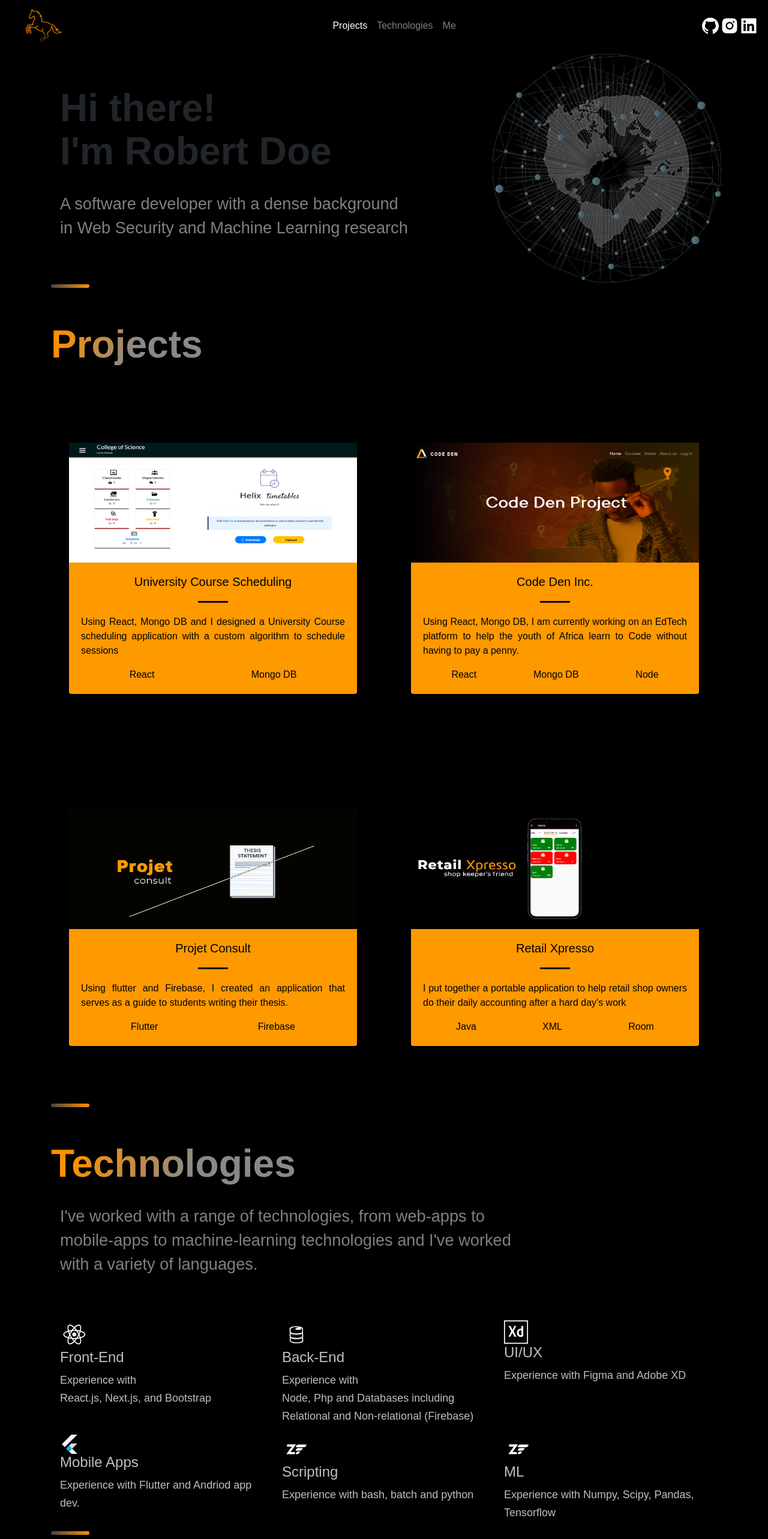
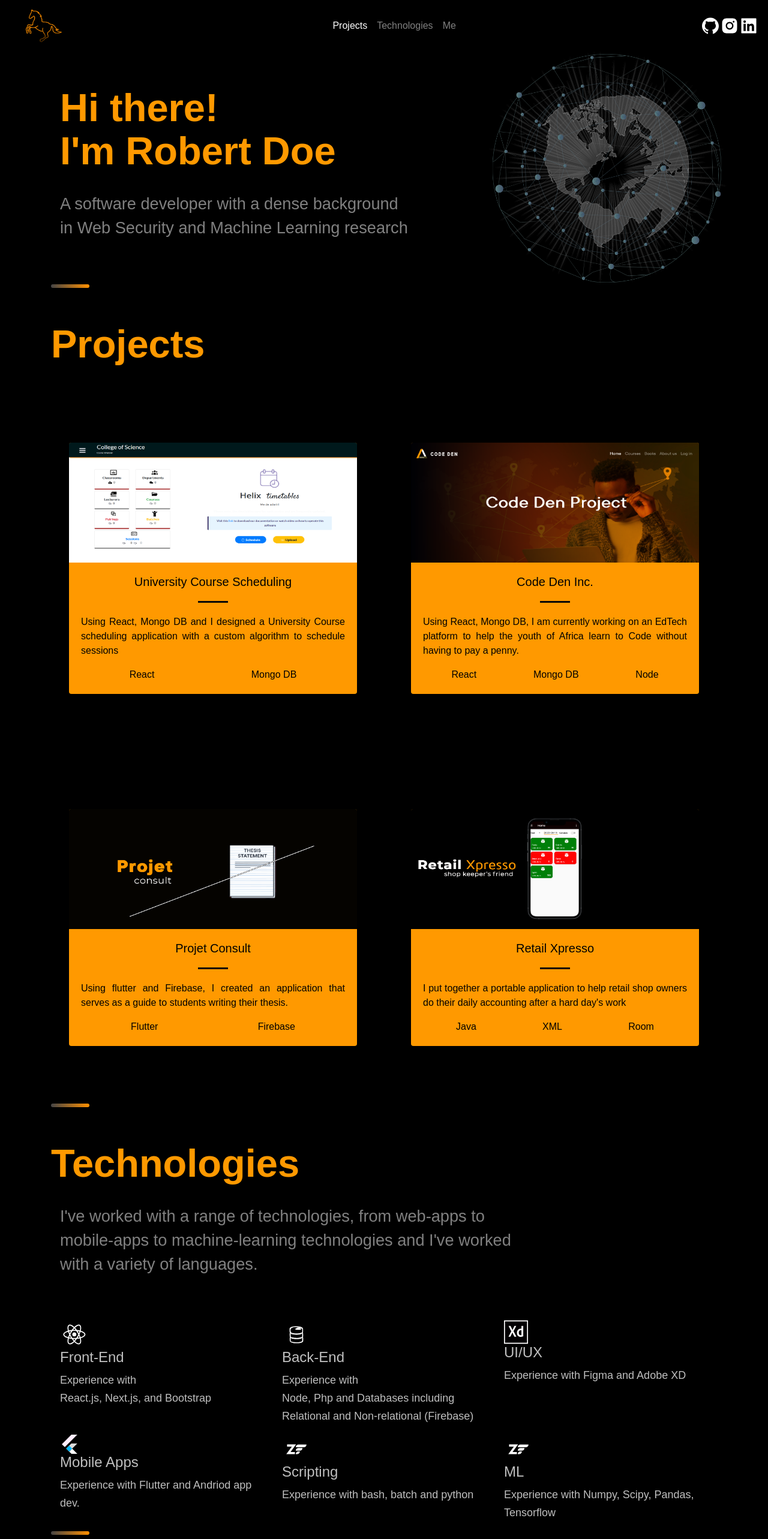
Before and after one commit to Brafamous/porfolio1, a React (Create React App) app: page / in a window 1280 px wide. Shown: the top 2566 px of the page at 60% size. Built offline with nearby package versions, Linux system fonts and the light colour scheme; a web font is replaced by a local one.

Commit message:
Corrections

```diff
--- a/src/App.css
+++ b/src/App.css
@@ -58,11 +58,10 @@
 .project-headline {
     font-weight: 800;
     font-size: 65px;
+    color:#f90;
     line-height: 72px;
     width: max-content;
     max-width: 100%;
-    background: rgba(0, 0, 0, 0) linear-gradient(121.57deg, rgb(255, 144, 0) 18.77%, rgb(137, 137, 138) 60.15%) repeat scroll 0% 0% padding-box text;
-    -webkit-text-fill-color: transparent;
     margin-bottom: 16px;
     padding: 58px 0px 16px;
 }
--- a/src/App.js
+++ b/src/App.js
@@ -4,6 +4,7 @@ import project1Img from './images/project_1.png'
 import project2Img from './images/project_2.png'
 import project3Img from './images/project_3.png'
 import project4Img from './images/project_4.png'
+import project5Img from './images/project_5.png'
 
 function App() {
     return (
@@ -71,7 +72,7 @@ function App() {
                     <div className="row intro-box">
                         <div className="col-md-9">
                             <section className={'container'}>
-                                <h2 className={'greeting_headline'}>Hi there! <br/>I'm Robert Doe</h2>
+                                <h2 className={'project-headline'}>Hi there! <br/>I'm Robert Doe</h2>
                                 <div className="row">
                                     <p className="col-md-9 description-p"> A software developer with a dense background
                                         in Web Security and Machine Learning research
@@ -89,7 +90,7 @@ function App() {
                 <div className="hr-short"></div>
             </div>
             <section className="container projects">
-                <h2 className="project-headline greeting_headline">Projects</h2>
+                <h2 className="project-headline">Projects</h2>
                 <div className="rd-container">
                     <div className="row">
                         <div className="col-md-6">
@@ -179,7 +180,7 @@ function App() {
                 <div className="hr-short"></div>
             </div>
             <section className="container technologies">
-                <h2 className="project-headline greeting_headline">Technologies</h2>
+                <h2 className="project-headline">Technologies</h2>
                 <div className="container">
                     <p className="description-p ">
                         I've worked with a range of technologies, from web-apps to mobile-apps to machine-learning
@@ -286,7 +287,7 @@ function App() {
                 <div className="hr-short"></div>
             </div>
             <section className="container bio">
-                <h2 className="project-headline greeting_headline">Bio</h2>
+                <h2 className="project-headline">Bio</h2>
                 <div className="container">
                     <p className="description-p ">
                         I'm a Software Developer: Mobile App Developer, Machine Learning engineer, and Fullstack Website
@@ -298,7 +299,7 @@ function App() {
                 <div className="hr-short"></div>
             </div>
             <section className="container w-100">
-                <h2 className="project-headline greeting_headline">Github Lane</h2>
+                <h2 className="project-headline">Github Lane</h2>
                 <div className="container">
                     <p className="description-p ">
                         Checkout my git towers here:<a href={'https://skyline.github.com/Robert-Doe/2022'}
```
Also changed, not shown: src/images/project_5.png (added).
